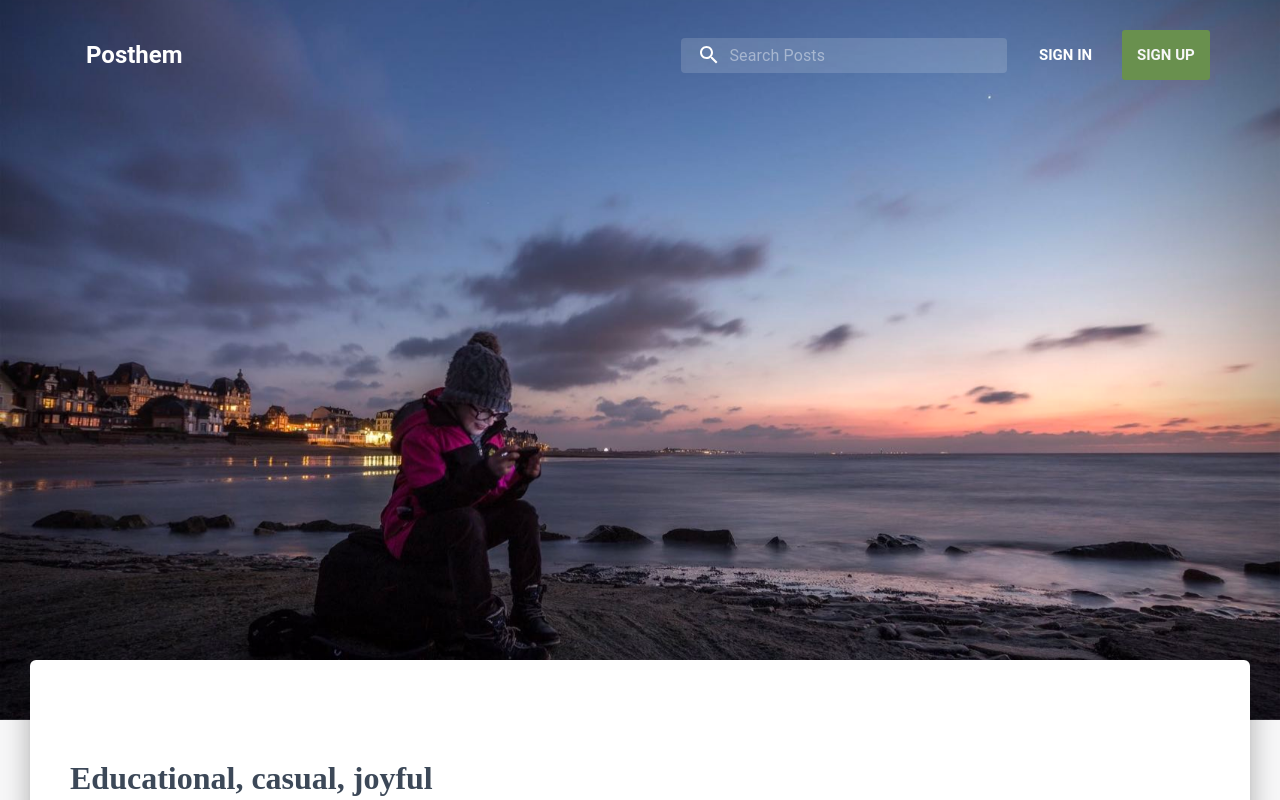
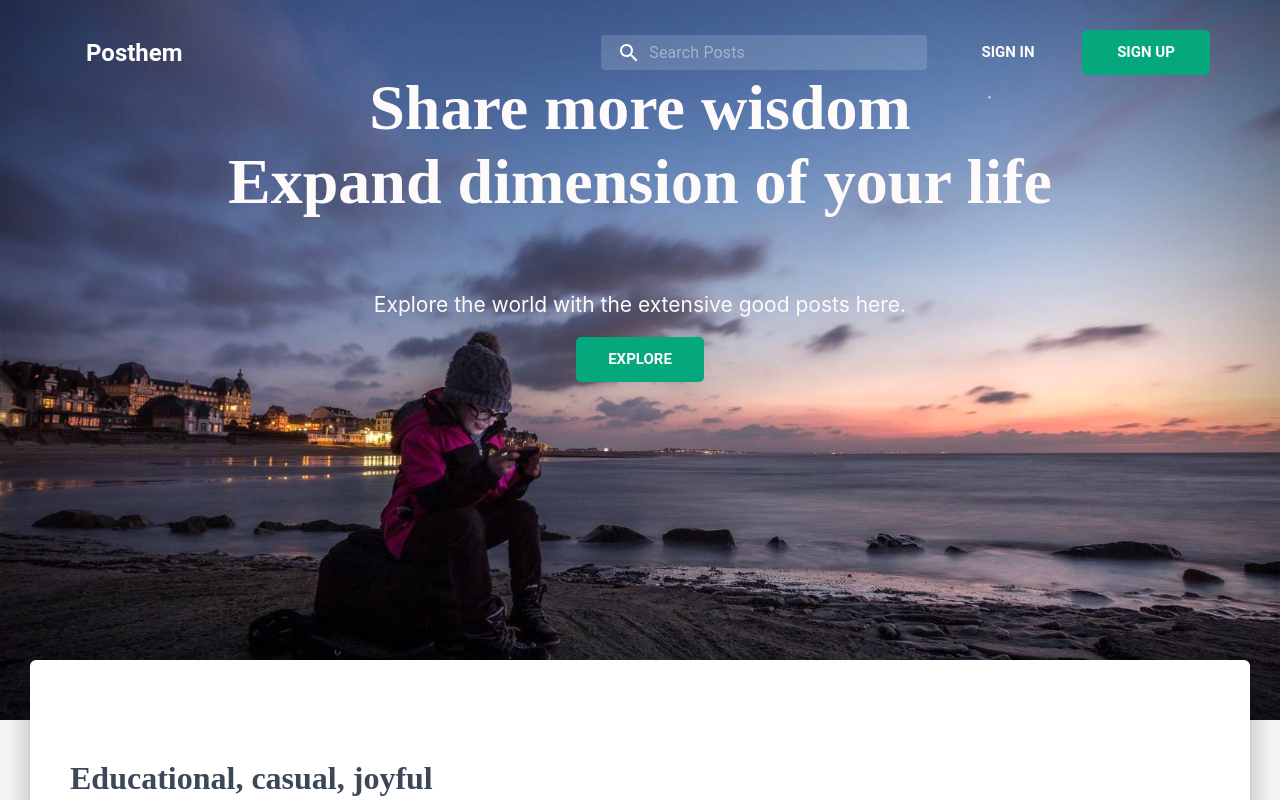
Before and after one commit to xuzhe0205/intellihoods-react, a React (Create React App) app: page / in a window 1280 px wide. Shown: the top 800 px of the page. Built offline with nearby package versions, Linux system fonts and the light colour scheme; the HTML template or start-up script is replaced by a standard one.

Commit message:
did some landing page UI works

```diff
--- a/src/asset/jss/material-kit-react.js
+++ b/src/asset/jss/material-kit-react.js
@@ -21,7 +21,7 @@
 const drawerWidth = 260;
 
 const transition = {
-  transition: "all 0.33s cubic-bezier(0.685, 0.0473, 0.346, 1)"
+  transition: "all 0.33s cubic-bezier(0.685, 0.0473, 0.346, 1)",
 };
 
 const conatinerFluid = {
@@ -29,27 +29,27 @@ const conatinerFluid = {
   paddingLeft: "15px",
   marginRight: "auto",
   marginLeft: "auto",
-  width: "100%"
+  width: "100%",
 };
 const container = {
   ...conatinerFluid,
   "@media (min-width: 576px)": {
-    maxWidth: "540px"
+    maxWidth: "540px",
   },
   "@media (min-width: 768px)": {
-    maxWidth: "720px"
+    maxWidth: "720px",
   },
   "@media (min-width: 992px)": {
-    maxWidth: "960px"
+    maxWidth: "960px",
   },
   "@media (min-width: 1200px)": {
-    maxWidth: "1140px"
-  }
+    maxWidth: "1140px",
+  },
 };
 
 const boxShadow = {
   boxShadow:
-    "0 10px 30px -12px rgba(0, 0, 0, 0.42), 0 4px 25px 0px rgba(0, 0, 0, 0.12), 0 8px 10px -5px rgba(0, 0, 0, 0.2)"
+    "0 10px 30px -12px rgba(0, 0, 0, 0.42), 0 4px 25px 0px rgba(0, 0, 0, 0.12), 0 8px 10px -5px rgba(0, 0, 0, 0.2)",
 };
 
 const card = {
@@ -60,13 +60,13 @@ const card = {
   boxShadow: "0 1px 4px 0 rgba(0, 0, 0, 0.14)",
   borderRadius: "3px",
   color: "rgba(0, 0, 0, 0.87)",
-  background: "#fff"
+  background: "#fff",
 };
 
 const defaultFont = {
   fontFamily: '"Roboto", "Helvetica", "Arial", sans-serif',
   fontWeight: "300",
-  lineHeight: "1.5em"
+  lineHeight: "1.5em",
 };
 
 const primaryColor = "#9c27b0";
@@ -79,71 +79,71 @@ const grayColor = "#999999";
 
 const primaryBoxShadow = {
   boxShadow:
-    "0 12px 20px -10px rgba(156, 39, 176, 0.28), 0 4px 20px 0px rgba(0, 0, 0, 0.12), 0 7px 8px -5px rgba(156, 39, 176, 0.2)"
+    "0 12px 20px -10px rgba(156, 39, 176, 0.28), 0 4px 20px 0px rgba(0, 0, 0, 0.12), 0 7px 8px -5px rgba(156, 39, 176, 0.2)",
 };
 const infoBoxShadow = {
   boxShadow:
-    "0 12px 20px -10px rgba(0, 188, 212, 0.28), 0 4px 20px 0px rgba(0, 0, 0, 0.12), 0 7px 8px -5px rgba(0, 188, 212, 0.2)"
+    "0 12px 20px -10px rgba(0, 188, 212, 0.28), 0 4px 20px 0px rgba(0, 0, 0, 0.12), 0 7px 8px -5px rgba(0, 188, 212, 0.2)",
 };
 const successBoxShadow = {
   boxShadow:
-    "0 12px 20px -10px rgba(76, 175, 80, 0.28), 0 4px 20px 0px rgba(0, 0, 0, 0.12), 0 7px 8px -5px rgba(76, 175, 80, 0.2)"
+    "0 12px 20px -10px rgba(76, 175, 80, 0.28), 0 4px 20px 0px rgba(0, 0, 0, 0.12), 0 7px 8px -5px rgba(76, 175, 80, 0.2)",
 };
 const warningBoxShadow = {
   boxShadow:
-    "0 12px 20px -10px rgba(255, 152, 0, 0.28), 0 4px 20px 0px rgba(0, 0, 0, 0.12), 0 7px 8px -5px rgba(255, 152, 0, 0.2)"
+    "0 12px 20px -10px rgba(255, 152, 0, 0.28), 0 4px 20px 0px rgba(0, 0, 0, 0.12), 0 7px 8px -5px rgba(255, 152, 0, 0.2)",
 };
 const dangerBoxShadow = {
   boxShadow:
-    "0 12px 20px -10px rgba(244, 67, 54, 0.28), 0 4px 20px 0px rgba(0, 0, 0, 0.12), 0 7px 8px -5px rgba(244, 67, 54, 0.2)"
+    "0 12px 20px -10px rgba(244, 67, 54, 0.28), 0 4px 20px 0px rgba(0, 0, 0, 0.12), 0 7px 8px -5px rgba(244, 67, 54, 0.2)",
 };
 const roseBoxShadow = {
   boxShadow:
-    "0 4px 20px 0px rgba(0, 0, 0, 0.14), 0 7px 10px -5px rgba(233, 30, 99, 0.4)"
+    "0 4px 20px 0px rgba(0, 0, 0, 0.14), 0 7px 10px -5px rgba(233, 30, 99, 0.4)",
 };
 
 const warningCardHeader = {
   color: "#fff",
   background: "linear-gradient(60deg, #ffa726, #fb8c00)",
-  ...warningBoxShadow
+  ...warningBoxShadow,
 };
 const successCardHeader = {
   color: "#fff",
   background: "linear-gradient(60deg, #66bb6a, #43a047)",
-  ...successBoxShadow
+  ...successBoxShadow,
 };
 const dangerCardHeader = {
   color: "#fff",
   background: "linear-gradient(60deg, #ef5350, #e53935)",
-  ...dangerBoxShadow
+  ...dangerBoxShadow,
 };
 const infoCardHeader = {
   color: "#fff",
   background: "linear-gradient(60deg, #26c6da, #00acc1)",
-  ...infoBoxShadow
+  ...infoBoxShadow,
 };
 const primaryCardHeader = {
   color: "#fff",
   background: "linear-gradient(60deg, #ab47bc, #8e24aa)",
-  ...primaryBoxShadow
+  ...primaryBoxShadow,
 };
 const roseCardHeader = {
   color: "#fff",
   background: "linear-gradient(60deg, #ec407a, #d81b60)",
-  ...roseBoxShadow
+  ...roseBoxShadow,
 };
 const cardActions = {
   margin: "0 20px 10px",
   paddingTop: "10px",
   borderTop: "1px solid #eeeeee",
   height: "auto",
-  ...defaultFont
+  ...defaultFont,
 };
 
 const cardHeader = {
   margin: "-30px 15px 0",
   borderRadius: "3px",
-  padding: "15px"
+  padding: "15px",
 };
 
 const defaultBoxShadow = {
@@ -152,7 +152,7 @@ const defaultBoxShadow = {
   boxShadow:
     "0 10px 20px -12px rgba(0, 0, 0, 0.42), 0 3px 20px 0px rgba(0, 0, 0, 0.12), 0 8px 10px -5px rgba(0, 0, 0, 0.2)",
   padding: "10px 0",
-  transition: "all 150ms ease 0s"
+  transition: "all 150ms ease 0s",
 };
 
 const title = {
@@ -160,23 +160,23 @@ const title = {
   margin: "1.75rem 0 0.875rem",
   textDecoration: "none",
   fontWeight: "700",
-  fontFamily: `"Roboto Slab", "Times New Roman", serif`
+  fontFamily: `"Roboto Slab", "Times New Roman", serif`,
 };
 
 const cardTitle = {
   ...title,
-  marginTop: ".625rem"
+  marginTop: ".625rem",
 };
 
 const cardLink = {
   "& + $cardLink": {
-    marginLeft: "1.25rem"
-  }
+    marginLeft: "1.25rem",
+  },
 };
 
 const cardSubtitle = {
   marginBottom: "0",
-  marginTop: "-.375rem"
+  marginTop: "-.375rem",
 };
 
 export {
@@ -213,5 +213,5 @@ export {
   title,
   cardTitle,
   cardLink,
-  cardSubtitle
+  cardSubtitle,
 };
--- a/src/asset/jss/material-kit-react/components/headerLinksStyle.js
+++ b/src/asset/jss/material-kit-react/components/headerLinksStyle.js
@@ -55,20 +55,21 @@ const headerLinksStyle = (theme) => ({
     },
   },
   signinButton: {
-    color: "inherit",
+    color: "#FFFAFA",
+    width: "8rem",
     position: "relative",
     padding: "0.9375rem",
     fontWeight: "bold",
     fontSize: "15px",
     textTransform: "uppercase",
     borderRadius: "5px",
-    lineHeight: "20px",
+    lineHeight: "15px",
     textDecoration: "none",
-    marginRight: "15px",
+    marginRight: "10px",
     display: "inline-flex",
     "&:hover,&:focus": {
-      color: "inherit",
-      background: "#69904E",
+      color: "#3E3E3E",
+      background: "#CACACA",
     },
     [theme.breakpoints.down("sm")]: {
       width: "calc(100% - 30px)",
@@ -82,21 +83,22 @@ const headerLinksStyle = (theme) => ({
     },
   },
   signupButton: {
-    color: "#F7F7F8",
-    backgroundColor: "#69904E",
+    color: "#FFFAFA",
+    width: "8rem",
+    backgroundColor: "#05a87d",
     position: "relative",
     padding: "0.9375rem",
     fontWeight: "bold",
     fontSize: "15px",
     textTransform: "uppercase",
-    borderRadius: "3px",
-    lineHeight: "20px",
+    borderRadius: "5px",
+    lineHeight: "15px",
     textDecoration: "none",
     margin: "0px",
     display: "inline-flex",
     "&:hover,&:focus": {
-      color: "inherit",
-      background: "#509A3F",
+      color: "#FFFAFA",
+      background: "#059f75",
     },
     [theme.breakpoints.down("sm")]: {
       width: "calc(100% - 30px)",
--- a/src/asset/jss/material-kit-react/views/components.js
+++ b/src/asset/jss/material-kit-react/views/components.js
@@ -4,18 +4,45 @@ const componentsStyle = {
   container,
   brand: {
     color: "#FFFFFF",
-    textAlign: "left",
+    textAlign: "center",
+    marginTop: "-20rem",
   },
   title: {
-    fontSize: "4.2rem",
+    "@media (min-width: 577px)": {
+      fontSize: "4rem",
+    },
+    "@media (max-width: 576px)": {
+      fontSize: "1.48rem",
+    },
+    fontFamily: "minion pro",
+    color: "#FFFAFA",
     fontWeight: "600",
     display: "inline-block",
     position: "relative",
   },
+  landingPageExploreBtn: {
+    color: "#FFFAFA",
+    width: "8rem",
+    backgroundColor: "#05a87d",
+    position: "relative",
+    padding: "0.9375rem",
+    fontWeight: "bold",
+    fontSize: "15px",
+    textTransform: "uppercase",
+    borderRadius: "5px",
+    lineHeight: "15px",
+    textDecoration: "none",
+    margin: "0px",
+    display: "inline-flex",
+    "&:hover,&:focus": {
+      color: "#FFFAFA",
+      background: "#059f75",
+    },
+  },
   subtitle: {
     fontSize: "1.313rem",
-    maxWidth: "500px",
-    margin: "10px 0 0",
+    color: "#FFFAFA",
+    margin: "0 0 20px",
   },
   main: {
     background: "#FFFFFF",
--- /dev/null
+++ b/src/page/Home/Home.js
@@ -0,0 +1,75 @@
+import React, { Component } from "react";
+import Header from "../../component/Header/Header";
+import HeaderLinks from "../../component/Header/HeaderLinks";
+import Parallax from "../../component/Parallax/Parallax";
+import styles from "../../asset/jss/material-kit-react/views/components.js";
+import classNames from "classnames";
+import IntroSection from "../../component/HomeIntroSection/IntroSection";
+import "./Home.scss";
+import Footer from "../../component/Footer/Footer";
+import GridContainer from "../../component/Grid/GridContainer";
+import GridItem from "../../component/Grid/GridItem";
+import { makeStyles } from "@material-ui/core/styles";
+import Button from "../../component/CustomButtons/Button";
+
+const useStyles = makeStyles(styles);
+
+export default function Home(props) {
+  const classes = useStyles();
+  const { ...rest } = props;
+  const introDivStyle = {
+    background: "#FFFFFF",
+    position: "relative",
+    zIndex: "3",
+    margin: "-60px 30px 0px",
+    borderRadius: "6px",
+    boxShadow:
+      "0 16px 24px 2px rgba(0, 0, 0, 0.14), 0 6px 30px 5px rgba(0, 0, 0, 0.12), 0 8px 10px -5px rgba(0, 0, 0, 0.2)",
+  };
+  const landingPageStyle = {};
+  return (
+    <div>
+      <Header
+        brand="Posthem"
+        rightLinks={<HeaderLinks />}
+        fixed
+        color="transparent"
+        changeColorOnScroll={{
+          height: 400,
+          color: "white",
+        }}
+        {...rest}
+      />
+      <Parallax image={require("../../asset/image/lake-kid-phone.jpeg")}>
+        <div className={classes.container}>
+          <GridContainer>
+            <GridItem>
+              <div className={classes.brand}>
+                <h2 className={classes.title}>
+                  Share more wisdom <br /> Expand dimension of your life
+                </h2>
+                <br />
+                <br />
+                <div className={classes.subtitle}>
+                  Explore the world with the extensive good posts here.
+                </div>
+                <Button
+                  color="transparent"
+                  target="_blank"
+                  className={classes.landingPageExploreBtn}
+                >
+                  Explore
+                </Button>
+              </div>
+            </GridItem>
+          </GridContainer>
+        </div>
+      </Parallax>
+      <div style={introDivStyle}>
+        <IntroSection></IntroSection>
+      </div>
+      <br />
+      <Footer />
+    </div>
+  );
+}
--- a/src/page/Home/Home.jsx
+++ /dev/null
@@ -1,48 +0,0 @@
-import React, { Component } from "react";
-import Header from "../../component/Header/Header";
-import HeaderLinks from "../../component/Header/HeaderLinks";
-import Parallax from "../../component/Parallax/Parallax";
-import styles from "../../asset/jss/material-kit-react/views/components.js";
-import classNames from "classnames";
-import IntroSection from "../../component/HomeIntroSection/IntroSection";
-import "./Home.scss";
-import Footer from "../../component/Footer/Footer";
-
-class Home extends Component {
-  render() {
-    const introDivStyle = {
-      background: "#FFFFFF",
-      position: "relative",
-      zIndex: "3",
-      margin: "-60px 30px 0px",
-      borderRadius: "6px",
-      boxShadow:
-        "0 16px 24px 2px rgba(0, 0, 0, 0.14), 0 6px 30px 5px rgba(0, 0, 0, 0.12), 0 8px 10px -5px rgba(0, 0, 0, 0.2)",
-    };
-    return (
-      <div className="homeDiv">
-        <Header
-          brand="Posthem"
-          rightLinks={<HeaderLinks />}
-          fixed
-          color="transparent"
-          changeColorOnScroll={{
-            height: 400,
-            color: "white",
-          }}
-          {...this.props}
-        />
-        <Parallax
-          image={require("../../asset/image/lake-kid-phone.jpeg")}
-        ></Parallax>
-        <div style={introDivStyle}>
-          <IntroSection></IntroSection>
-        </div>
-        <br />
-        <Footer />
-      </div>
-    );
-  }
-}
-
-export default Home;
```
